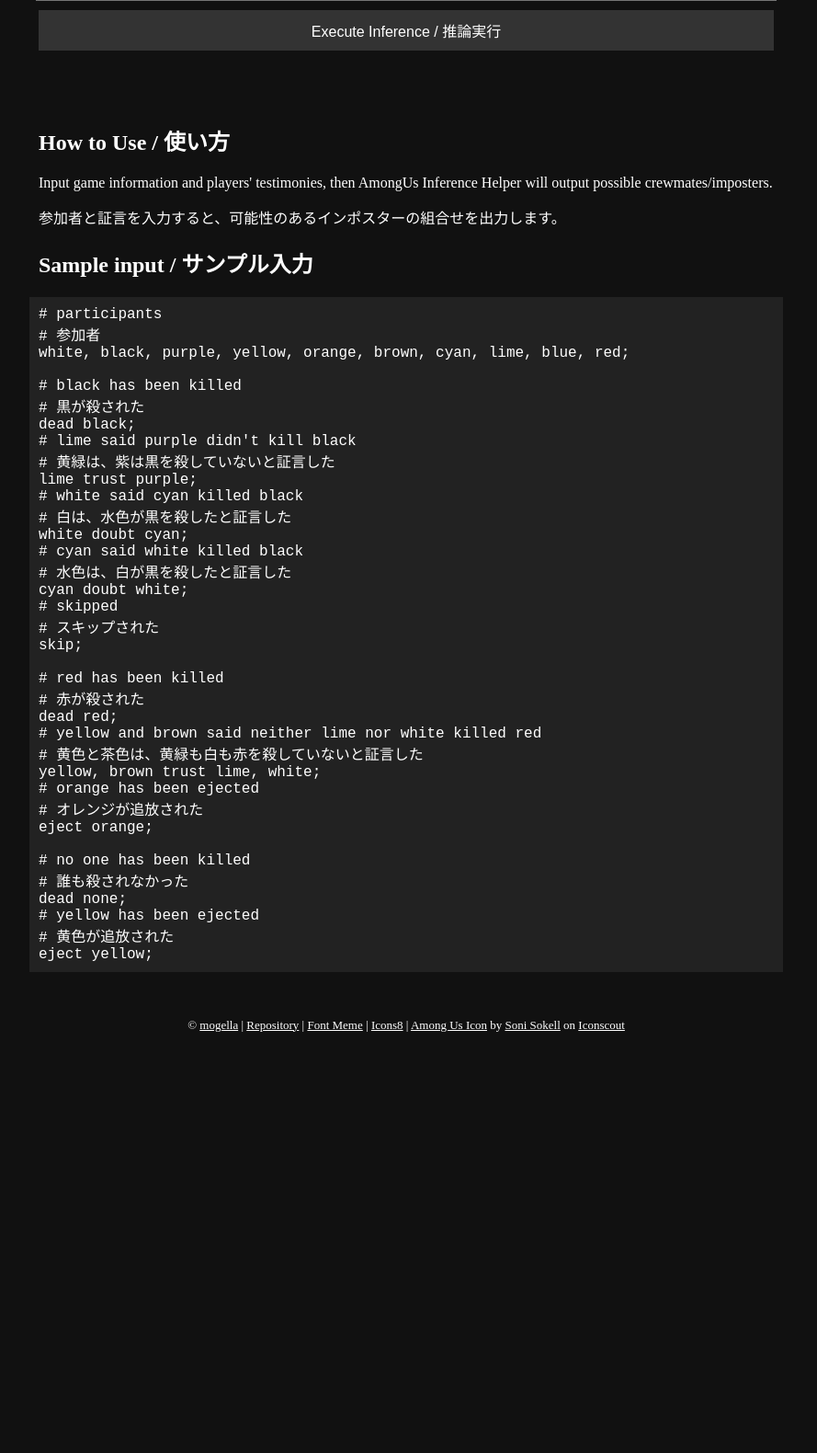
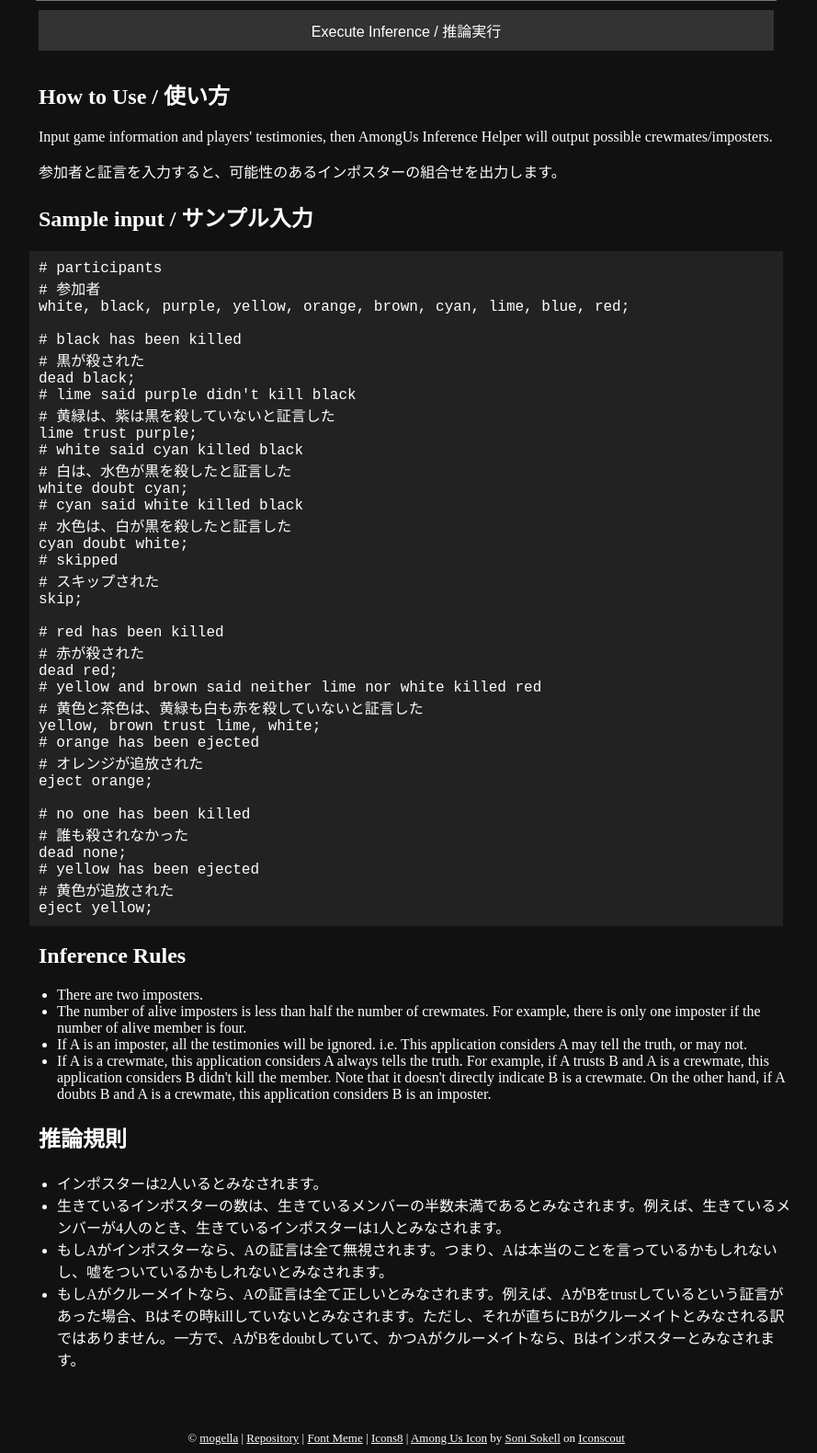
Before and after one commit to a-hanamoto/AmongUsHelper, a Flask app: page / in a window 1280 px wide. Shown: the part 1080-2660 px from the top of the page at 92% size, without its empty margins (198-1087 px from the left). Before the commit the page ends 2202 px from the top, so only its background shows below. Run offline with Flask 2, Linux system fonts and the light colour scheme.

Commit message:
add explanation

```diff
--- a/static/style.css
+++ b/static/style.css
@@ -27,6 +27,14 @@ p {
     max-width: 800px;
 }
 
+ul {
+    margin-left: auto;
+    margin-right: auto;
+    color: #ffffff;
+    width: 90%;
+    max-width: 800px;
+}
+
 h1 img {
     width: 100%;
 }
@@ -43,7 +51,6 @@ h1 img {
     max-width: 800px;
     white-space: pre-wrap;
     padding: 10px;
-    margin-bottom: 50px;
 }
 
 textarea {
@@ -84,10 +91,10 @@ button {
     width: 90%;
     max-width: 800px;
     white-space: pre-wrap;
-    padding-bottom:50px;
 }
 
 footer {
+    padding-top:50px;
     text-align: center;
     color: #ffffff;
     font-size: small;
--- a/templates/inference.html
+++ b/templates/inference.html
@@ -74,6 +74,24 @@ dead none;
 # 黄色が追放された
 eject yellow;</div>
 
+<h2>Inference Rules</h2>
+
+<ul>
+	<li>There are two imposters.</li>
+	<li>The number of alive imposters is less than half the number of crewmates. For example, there is only one imposter if the number of alive member is four.</li>
+	<li>If A is an imposter, all the testimonies will be ignored. i.e. This application considers A may tell the truth, or may not.</li>
+	<li>If A is a crewmate, this application considers A always tells the truth. For example, if A trusts B and A is a crewmate, this application considers B didn't kill the member. Note that it doesn't directly indicate B is a crewmate. On the other hand, if A doubts B and A is a crewmate, this application considers B is an imposter.</li>
+</ul>
+
+<h2>推論規則</h2>
+
+<ul>
+	<li>インポスターは2人いるとみなされます。</li>
+	<li>生きているインポスターの数は、生きているメンバーの半数未満であるとみなされます。例えば、生きているメンバーが4人のとき、生きているインポスターは1人とみなされます。</li>
+	<li>もしAがインポスターなら、Aの証言は全て無視されます。つまり、Aは本当のことを言っているかもしれないし、嘘をついているかもしれないとみなされます。</li>
+	<li>もしAがクルーメイトなら、Aの証言は全て正しいとみなされます。例えば、AがBをtrustしているという証言があった場合、Bはその時killしていないとみなされます。ただし、それが直ちにBがクルーメイトとみなされる訳ではありません。一方で、AがBをdoubtしていて、かつAがクルーメイトなら、Bはインポスターとみなされます。</li>
+</ul>
+
 <footer>&copy; <a href="https://mogel.la/">mogella</a> | <a href="https://github.com/a-hanamoto/AmongUsHelper">Repository</a> | <a href="https://fontmeme.com/">Font Meme</a> | <a href="https://icons8.com/icon/zYP1etn5eiJ3/among-us">Icons8</a> | <a href="https://iconscout.com/icons/among-us" target="_blank">Among Us Icon</a> by <a href="https://iconscout.com/contributors/sonisokell">Soni Sokell</a> on <a href="https://iconscout.com">Iconscout</a></footer>
 
 </body>
```
